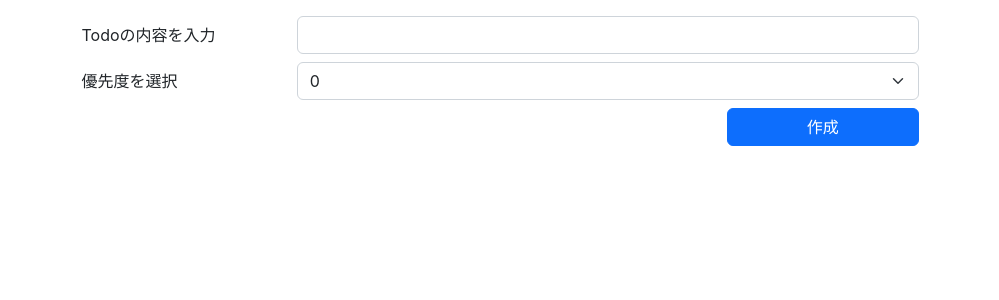
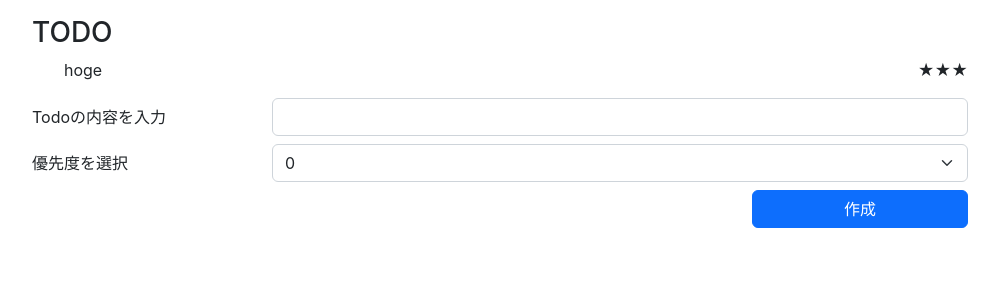
Before and after one commit to piny940/ts-react-todoapp, a React (Create React App) app: page / in a window 1280 px wide. Shown: the top 300 px of the page, without its empty margins (140-1139 px from the left). Built offline with nearby package versions, Linux system fonts and the light colour scheme.

Commit message:
TODOリストを作成

```diff
--- a/src/components/TodoApp/TodoForm.tsx
+++ b/src/components/TodoApp/TodoForm.tsx
@@ -6,7 +6,7 @@ import Col from "react-bootstrap/Col"
 
 export const TodoForm: React.FC = () => {
   return (
-    <Form className="w-75 mx-auto">
+    <Form className="mx-auto">
       <FormItem label="Todoの内容を入力">
         <Form.Control  />
       </FormItem>
--- a/src/components/TodoApp/TodoItem.tsx
+++ b/src/components/TodoApp/TodoItem.tsx
@@ -1,3 +1,18 @@
-export const TodoItem: React.FC = () => {
-  return <></>
+import { TodoType } from "../../types"
+import Row from "react-bootstrap/Row"
+import Col from "react-bootstrap/Col"
+
+export interface TodoItemProps {
+  todo: TodoType
 }
+
+export const TodoItem: React.FC<TodoItemProps> = ({
+  todo
+}) => {
+  return (
+    <Row as="li">
+      <Col>{todo.content}</Col>
+      <Col xs="auto">{'★'.repeat(todo.priority)}</Col>
+    </Row>
+  )
+}
--- a/src/components/TodoApp/TodoList.tsx
+++ b/src/components/TodoApp/TodoList.tsx
@@ -1,5 +1,23 @@
-export const TodoList: React.FC = () => {
+import { TodoType } from "../../types"
+import { TodoItem } from "./TodoItem"
+
+export interface TodoListProps {
+  todos: TodoType[]
+}
+
+export const TodoList: React.FC<TodoListProps> = ({
+  todos,
+}) => {
   return (
-    <></>
+    <>
+      <h3>
+        TODO
+      </h3>
+      <ul>
+        {todos.map((todo) => (
+          <TodoItem todo={todo} key={todo.id}/>
+        ))}
+      </ul>
+    </>
   )
 }
--- a/src/containers/TodoApp.tsx
+++ b/src/containers/TodoApp.tsx
@@ -1,11 +1,17 @@
 import Container from "react-bootstrap/Container"
 import { TodoList } from "../components/TodoApp/TodoList"
 import { TodoForm } from "../components/TodoApp/TodoForm"
+import { useState } from "react"
+import { TodoType } from "../types"
 
 export const TodoApp: React.FC = () => {
+  const [todos, setTodos] = useState<TodoType[]>([
+    { content: "hoge", priority: 3, id: 0}
+  ])
+
   return (
-    <Container className="mt-3">
-      <TodoList />
+    <Container className="mt-3 w-75">
+      <TodoList todos={todos} />
       <TodoForm />
     </Container>
   )
--- a/src/types/index.tsx
+++ b/src/types/index.tsx
@@ -1,4 +1,5 @@
 export interface TodoType {
+  id: number
   content: string
   priority: number
 }
```
